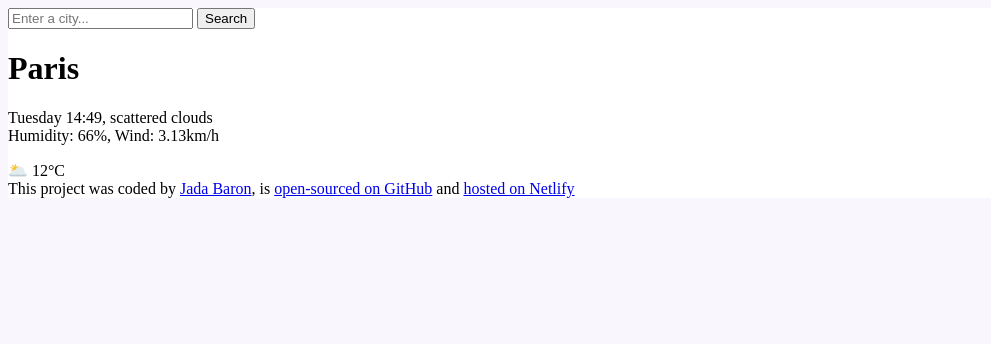
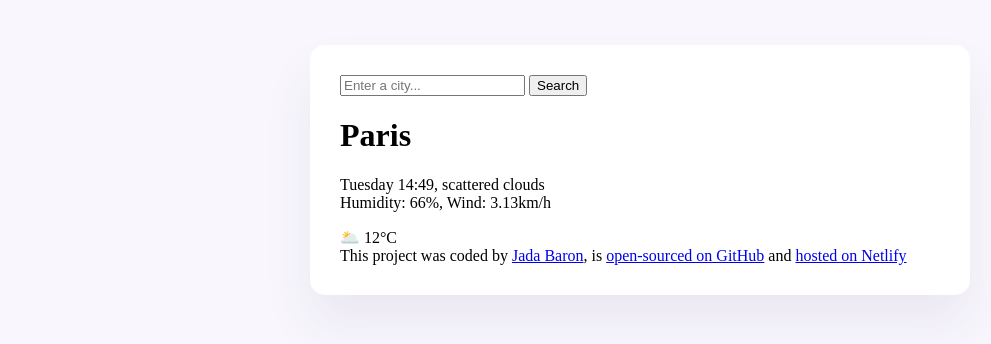
Before and after one commit to baronjada/my-first-project-weather-app, a plain HTML site: page index.html in a window 1280 px wide. Shown: the whole page, without its empty margins (0-991 px from the left). Drawn offline with Linux system fonts and the light colour scheme.

Commit message:
Updated style.css with positioning to .weather-app div

```diff
--- a/src/style.css
+++ b/src/style.css
@@ -4,4 +4,9 @@ body {
 
 .weather-app {
   background-color: #ffffff;
+  max-width: 600px;
+  margin: 45px auto;
+  padding: 30px;
+  box-shadow: 0 30px 50px rgba(65, 50, 100, 0.08);
+  border-radius: 15px;
 }
```
